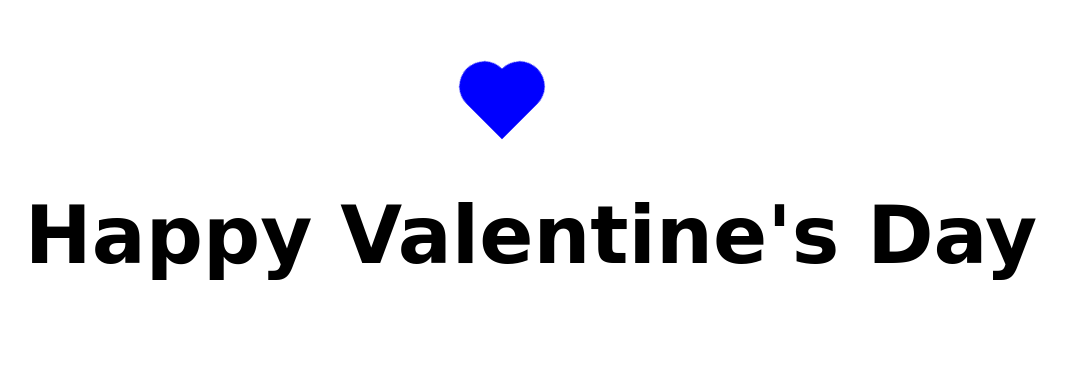
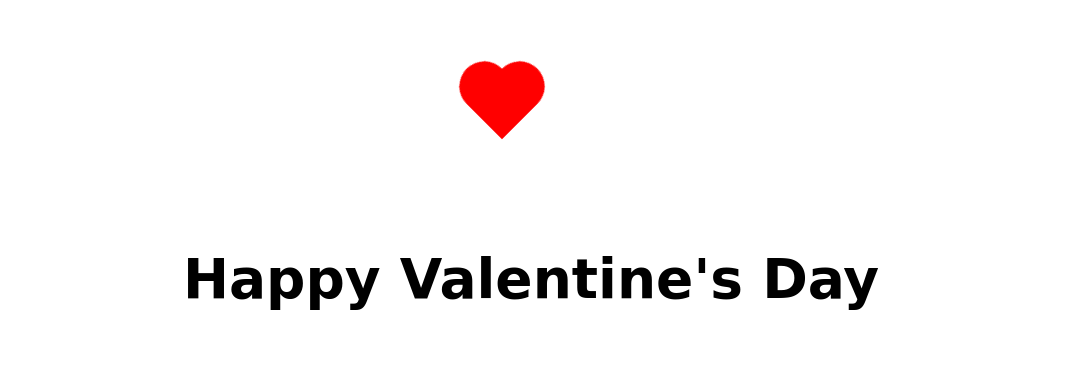
Before and after one commit to BritishPandaChick/beating-heart, a plain HTML site: page index.html in a window 1280 px wide. Shown: the part 281-670 px from the top of the page, without its empty margins (109-1175 px from the left). Drawn offline with Linux system fonts and the light colour scheme; a web font is replaced by a local one.

Commit message:
Change heart color. Update font size for headline. Add padding to the headline

```diff
--- a/css/style.css
+++ b/css/style.css
@@ -4,7 +4,7 @@
 
 .heart {
   animation: heartbeat 1s infinite;
-  background-color: blue;
+  background-color: red;
   display: inline-block;
   height: 50px;
   margin: 0 10px;
@@ -19,7 +19,7 @@
 
 .heart:before, .heart:after {
   content: "";
-  background-color: blue;
+  background-color: red;
   border-radius: 50%;
   height: 50px;
   position: absolute;
@@ -54,6 +54,7 @@
 
 h1 {
   text-align: center;
-  font-size: 5em;
+  font-size: 55px;
+  padding: 75px;
   font-family: 'Srisakdi', cursive;
 }
```
